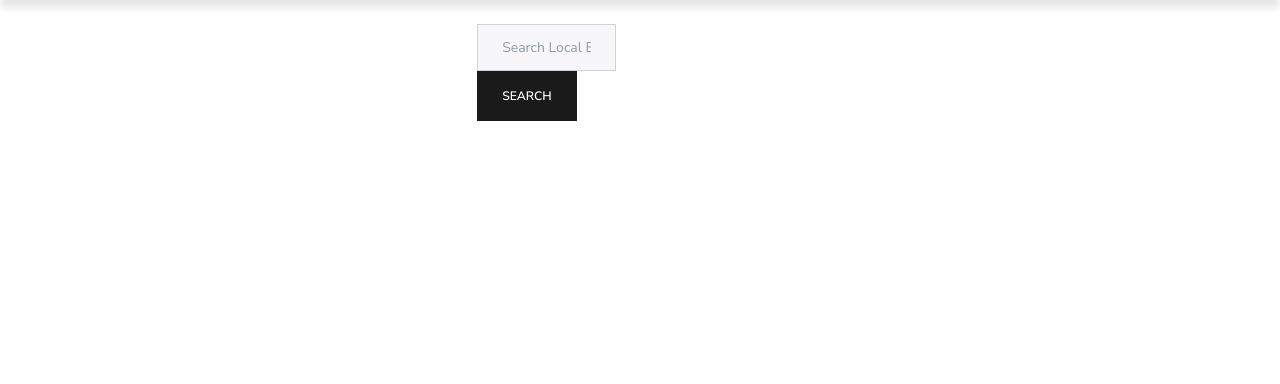
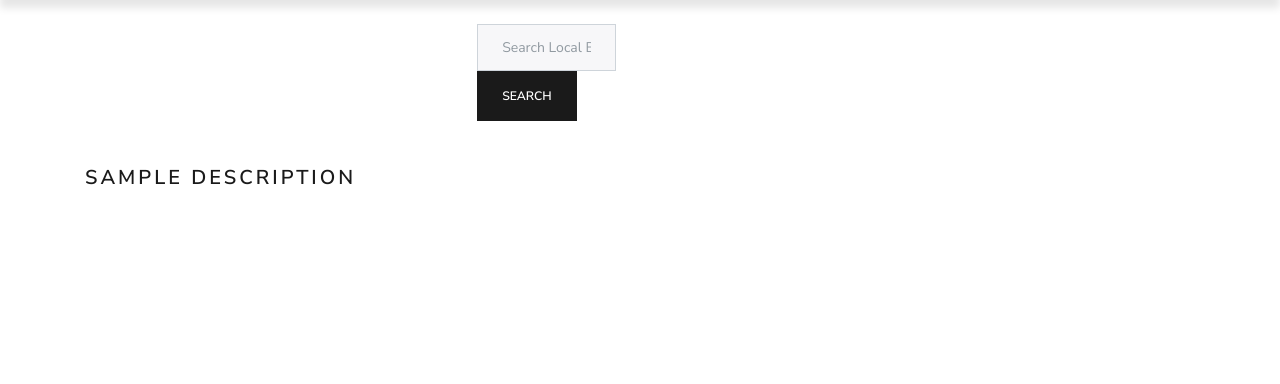
Before and after one commit to Kou-kun42/local-business-finder, a Flask app: page /results in a window 1280 px wide. Shown: the part 102-486 px from the top of the page. Run offline with Flask 2, Linux system fonts and the light colour scheme; data that the repository does not hold is empty; some libraries are stand-ins or nearby versions.

Commit message:
added description api call to get a description for venue and apply it to results template. pushing for veer to loop

```diff
--- a/app.py
+++ b/app.py
@@ -63,6 +63,7 @@ def results():
     # Foursquare places api url
     url = "https://api.foursquare.com/v2/venues/search"
     #photo_url = f"https://api.foursquare.com/v2/venues/{VENUE_ID}/photos"
+    #description_url = f"https://api.foursquare.com/v2/venues/{VENUE_ID}"
     # Parameters for the venues api
     params = {
         "client_id": CLIENT_ID,
@@ -87,12 +88,16 @@ def results():
         'limit' : 1
     }
     photo_url = f"https://api.foursquare.com/v2/venues/{venue_id}/photos"
+    description_url = f"https://api.foursquare.com/v2/venues/{venue_id}"
+    description_results_json = requests.get(description_url, params=photo_params).json()
+    pp.pprint(description_results_json)
     photo_results_json = requests.get(photo_url, params=photo_params).json()
     photo_prefix = 'https://fastly.4sqi.net/img/general/300x300'
     context = {
         'results': results_json,
         'photos' : photo_results_json,
-        'img_path' : photo_prefix + photo_results_json['response']['photos']['items'][0]['suffix']
+        'img_path' : photo_prefix + photo_results_json['response']['photos']['items'][0]['suffix'],
+        'desc': description_results_json
     }
     print('----------------')
     pp.pprint(photo_results_json)
--- a/templates/results.html
+++ b/templates/results.html
@@ -49,6 +49,8 @@
     </div>
     {% endfor %}
     <img src="{{img_path}}" alt="">
+    <h4>Sample Description</h4>
+    <p>{{desc.response.venue.description}}</p>
   </div>
 </div>
 {% endblock %}
```
